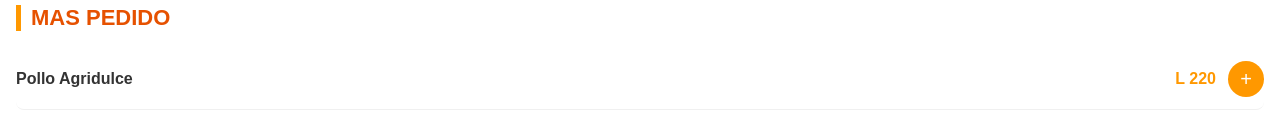
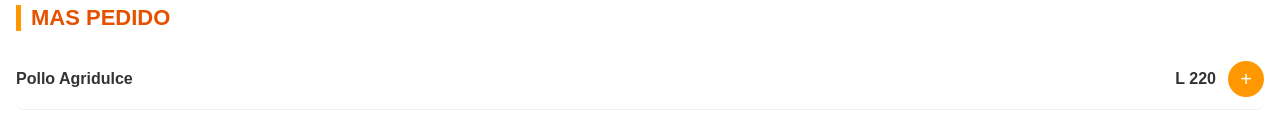
Before and after one commit to jackma0625/hnmenu, a React (Vite) app: page /restaurant/2 in a window 1280 px wide. Shown: the part 175-310 px from the top of the page. Built offline with nearby package versions, Linux system fonts and the light colour scheme.

Commit message:
改价格颜色

```diff
--- a/src/components/restaurant/PremiumMenu.jsx
+++ b/src/components/restaurant/PremiumMenu.jsx
@@ -122,7 +122,7 @@ export default function PremiumMenu({ restaurant, addToCart }) {
                     alignItems: 'center',
                     gap: '12px',
                   }}>
-                    <span style={{ fontWeight: '700', color: '#ff9800', fontSize: '16px' }}>
+                    <span style={{ fontWeight: '700', color: '#333', fontSize: '16px' }}>
                       L {item.price}
                     </span>
                     <button
```
